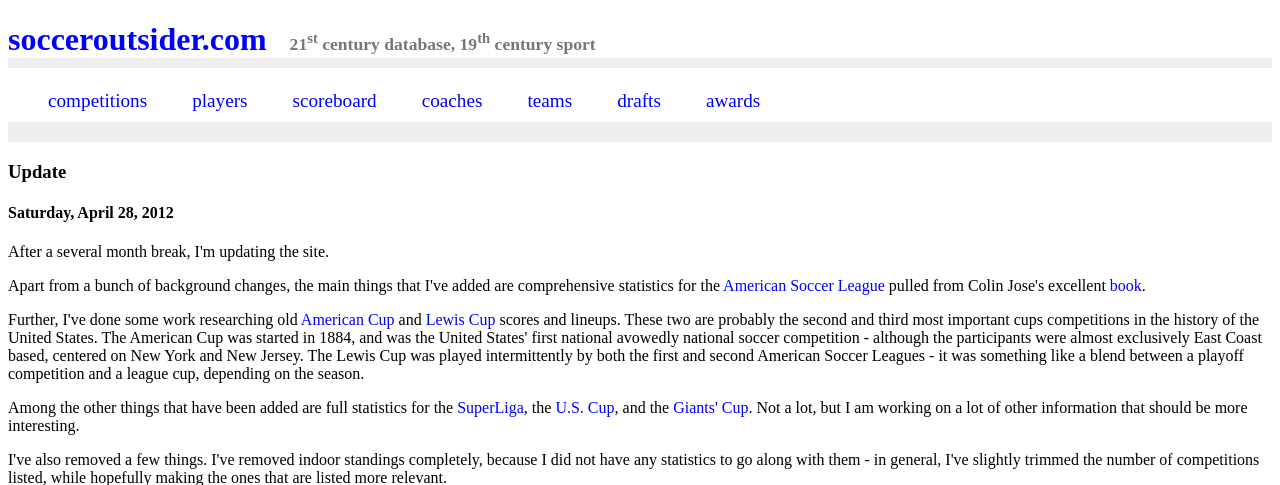
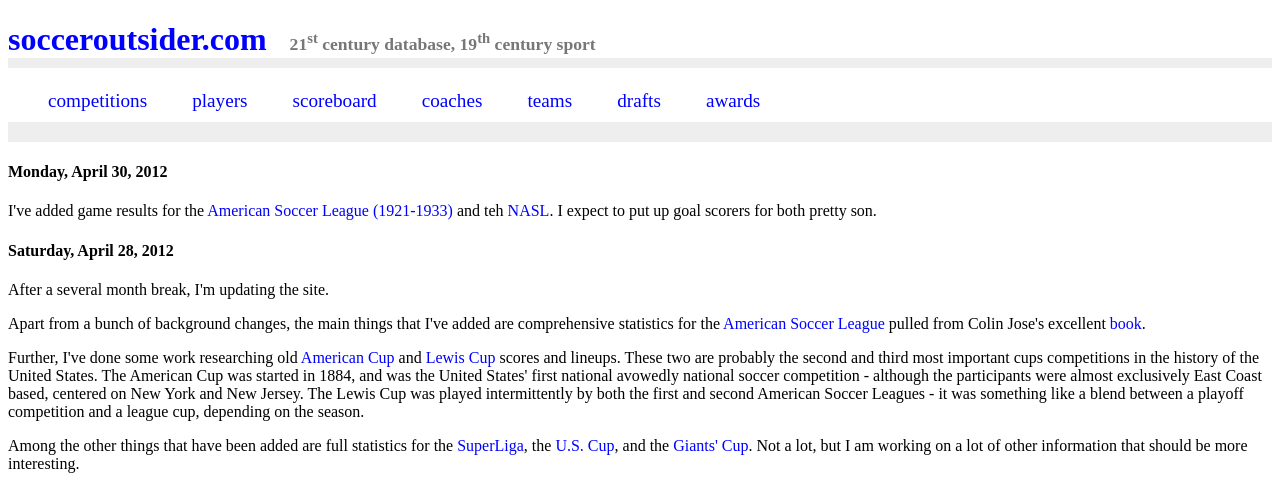
Before and after one commit to SoccerStatsUS/s2, a Django app: template templates/blog.html in a window 1280 px wide. Shown: the top 485 px of the page. Run offline with Django 3.2, Linux system fonts and the light colour scheme; the template is opened without the code that fills it, so the values that code supplies are empty; parts of the project's set-up code (start-up, migrations or seed data) failed here and were passed over; some libraries are stand-ins or nearby versions.

Commit message:
Add blog post.

```diff
--- a/templates/blog.html
+++ b/templates/blog.html
@@ -2,7 +2,10 @@
 
 {% block content %}
 
-<h3>Update</h3>
+<h4>Monday, April 30, 2012</h4>
+
+<p>I've added game results for the <a href="/c/american-soccer-league-1921-1933/1924-1925/#games">American Soccer League (1921-1933)</a> and teh <a href="/c/north-american-soccer-league/1977/#games">NASL</a>. I expect to put up goal scorers for both pretty son.</p>
+
 <h4>Saturday, April 28, 2012</h4>
 
 <p>After a several month break, I'm updating the site.</p>
```
